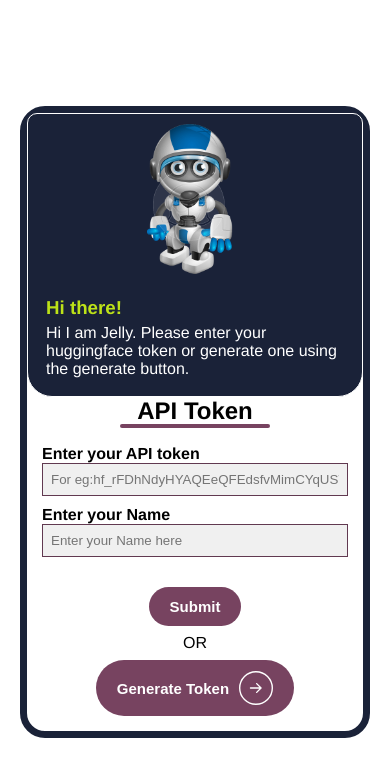
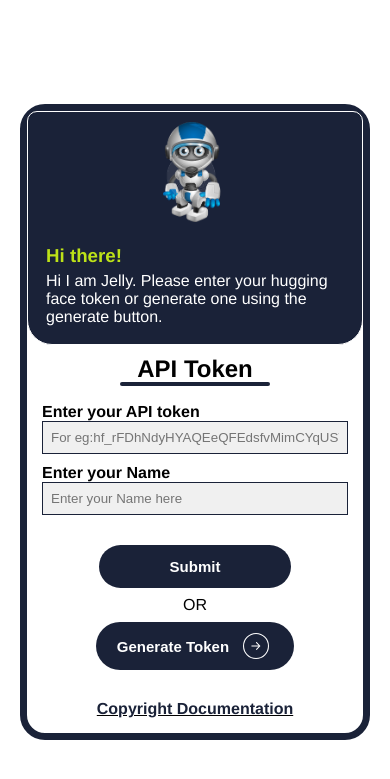
Before and after one commit to ashimdahal/jelly, a Flask app: page / in a window 390 px wide. Shown: the top 779 px of the page. Run offline with Flask 2, Linux system fonts and the light colour scheme.

Commit message:
Copyright Documentation

```diff
--- a/requirements.txt
+++ b/requirements.txt
@@ -4,3 +4,5 @@ google-cloud-translate
 nepali-unicode-converter
 nepali-roman
 gunicorn
+Flask-SQLAlchemy
+mysql-python
--- a/templates/api.html
+++ b/templates/api.html
@@ -43,7 +43,7 @@
 
     a{
       font-style:none;
-      color:white;
+      /* color:white; */
       text-decoration: none;
     }
 
@@ -103,14 +103,14 @@
       height: 4px;
       width: 150px;
       border-radius: 2px;
-      background-color: #774360;
+      background-color: #1A2238;
     }
 
     /* Input Field or Form-Control */
     form {
       display: flex;
       flex-direction: column;
-      height: 45%;
+      height: 50%;
       justify-content: space-between;
       align-items: center;
       position:relative;
@@ -138,7 +138,7 @@
       padding: 0.5rem .5rem;
       margin-bottom: 10px;
       transition: .2s;
-      border: .5px solid #613950;
+      border: .5px solid #1A2238;
     }
 
     #token:hover, #userName:hover {
@@ -146,7 +146,7 @@
     }
 
     #token:focus, #userName:focus {
-      border: 2px solid #613950;
+      border: 2px solid #011550;
       background-color: #fff;
       padding: 0.5rem .6rem;
     }
@@ -159,7 +159,7 @@
       padding: 10px 20px;
       border-radius: 100px;
       color:white;
-      background: #774360;
+      background: #1A2238;
       border: 1px solid transparent;
       display: flex;
       align-items: center;
@@ -167,7 +167,7 @@
     }
 
     button:hover {
-      background: #613950;
+      background: #011550;
     }
 
     button>svg {
@@ -184,6 +184,10 @@
       transform: scale(0.95);
     }
 
+    #btn{
+      padding: 12px 70px;
+    }
+
     #sep{
       cursor:default;
     }
@@ -196,6 +200,18 @@
       margin-bottom: 15px;
     }
 
+    .copyright{
+      width:100%;
+      text-decoration: underline;
+      font-weight: bold;
+      display:flex;
+      justify-content: center;
+      margin: 15px auto;
+    }
+
+    .copyright > a{
+      color:#1A2238;
+    }
 
     /* Responsiveness */
     @media screen and (max-width: 725px) {
@@ -206,19 +222,31 @@
       }
 
       .board>input{
+        flex-basis: 10%;
+      }
 
-        flex-basis: 10%;
+      .img-box {
+        height: 100px;
+        width: 100px;
+        border-radius: 25px;
+        margin-bottom: 15px;
+      }
+
+      img {
+        max-height: 100%;
+        max-width: 100%;
+        object-fit: cover;
       }
 
       #intro-section{
         height:50%;
         width:336px;
         border-radius: 10px 10px 25px 25px;
-
       }
       #form-control{
-        height:90%;
+        height:85%;
         width:336px;
+        margin-top: 10px;
       }
 
       #input{
@@ -253,6 +281,10 @@
       #intro-section{
         display:none;
       }
+
+      #btn{
+        padding:12px 50px;
+      }
     }
   </style>
 </head>
@@ -262,12 +294,13 @@
     <div class="board">
       <div id="intro-section" class="division">
         <div class="img-box">
-            <img src="{{url_for('static', filename='img/chatbot2.png')}}" alt="chatbot">
+            <!-- <img src="{{url_for('static', filename='img/chatbot2.png')}}" alt="chatbot">           -->
+            <img src="../static/img/chatbot2.png" alt="chatbot">
         </div>
         <div class="intro">
           <h3 class="greet">Hi there!</h3>
           <div class="brief">
-            <p>Hi I am Jelly. Please enter your huggingface token or generate one using the generate button.</p>
+            <p>Hi I am Jelly. Please enter your hugging face token or generate one using the generate button.</p>
           </div>
         </div>
       </div>
@@ -282,7 +315,7 @@
             <label for="userName">Enter your Name</label>
             <input type="text" name="userName" id="userName" placeholder="Enter your Name here">
           </div>
-          <button type="submit">Submit</button>
+          <button type="submit" id="btn">Submit</button>
         </form>
 
         <div class="seperator">
@@ -293,7 +326,7 @@
         <a href="https://huggingface.co/settings/tokens" id="generate-token" target="_blank">
         <button>
           <span>Generate Token</span>
-          <svg width="34" height="34" viewBox="0 0 74 74" fill="none" xmlns="http://www.w3.org/2000/svg">
+          <svg width="34" height="26" viewBox="0 0 74 74" fill="none" xmlns="http://www.w3.org/2000/svg">
             <circle cx="37" cy="37" r="35.5" stroke="white" stroke-width="3"></circle>
             <path
               d="M25 35.5C24.1716 35.5 23.5 36.1716 23.5 37C23.5 37.8284 24.1716 38.5 25 38.5V35.5ZM49.0607 38.0607C49.6464 37.4749 49.6464 36.5251 49.0607 35.9393L39.5147 26.3934C38.9289 25.8076 37.9792 25.8076 37.3934 26.3934C36.8076 26.9792 36.8076 27.9289 37.3934 28.5147L45.8787 37L37.3934 45.4853C36.8076 46.0711 36.8076 47.0208 37.3934 47.6066C37.9792 48.1924 38.9289 48.1924 39.5147 47.6066L49.0607 38.0607ZM25 38.5L48 38.5V35.5L25 35.5V38.5Z"
@@ -301,6 +334,9 @@
           </svg>
         </button>
       </a>
+      <div class="copyright">
+        <a href="../templates/copyright.html" target="_blank">Copyright Documentation</a>
+      </div>
       </div>
     </div>
   </div>
--- a/templates/index.html
+++ b/templates/index.html
@@ -165,6 +165,9 @@
 
             </div>
           </div>
+          <div class="container">
+            <a href="/copyright.html">Copyright Documentation</a>
+          </div>
           </div>
 
     </div>
```
Also changed, not shown: static/css/style.css (+16 -0 lines), templates/copyright.html (added, +14 -0 lines).
